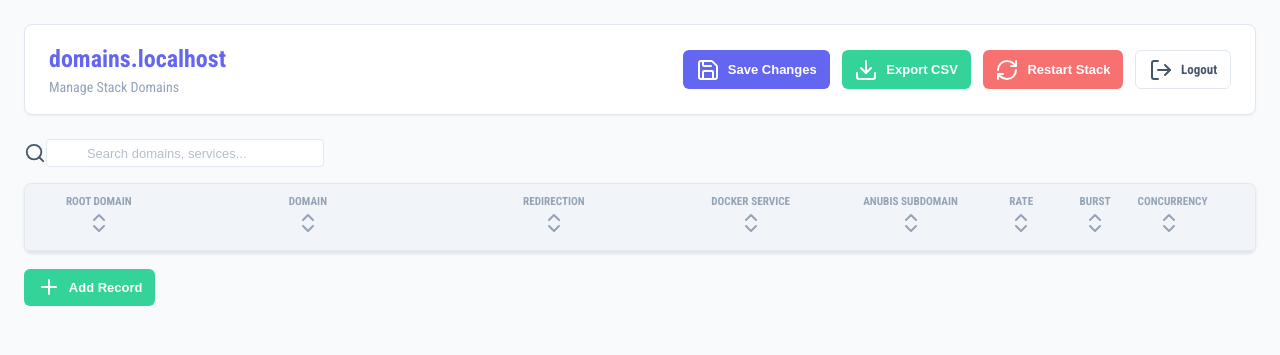
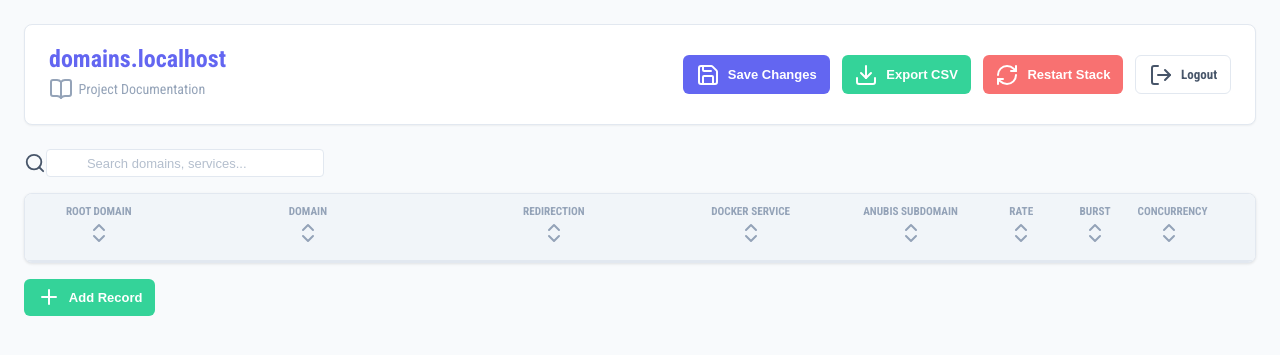
Before and after one commit to pinano/traefik-crowdsec-anubis-grafana, a Flask app: page / in a window 1280 px wide. Shown: the top 355 px of the page. Run offline with Flask 3, Linux system fonts and the light colour scheme; the visitor is signed in with stand-in values (Sample User, id 1); data that the repository does not hold is empty.

Commit message:
include doc link

```diff
--- a/config/domain-manager/static/style.css
+++ b/config/domain-manager/static/style.css
@@ -59,9 +59,23 @@ header {
     color: var(--primary-color);
 }
 
-.logo p {
+.logo .subtitle-link {
     font-size: 0.875rem;
     color: var(--text-muted);
+    text-decoration: none;
+    display: inline-flex;
+    align-items: center;
+    gap: 0.35rem;
+    transition: color 0.2s;
+}
+
+.logo .subtitle-link:hover {
+    color: var(--primary-color);
+}
+
+.logo .subtitle-link i {
+    width: 14px;
+    height: 14px;
 }
 
 .actions {
@@ -619,7 +633,12 @@ input:focus {
     }
 
     /* Card View for Table */
-    table, thead, tbody, th, td, tr {
+    table,
+    thead,
+    tbody,
+    th,
+    td,
+    tr {
         display: block;
     }
 
@@ -633,7 +652,7 @@ input:focus {
         margin-bottom: 1rem;
         border: 1px solid var(--border-color);
         border-radius: 0.5rem;
-        box-shadow: 0 1px 2px rgba(0,0,0,0.05);
+        box-shadow: 0 1px 2px rgba(0, 0, 0, 0.05);
         background: var(--card-bg);
         overflow: hidden;
     }
@@ -689,7 +708,8 @@ input:focus {
     input[type="text"],
     input[type="password"],
     input[type="number"] {
-        font-size: 16px; /* Prevent zoom on iOS */
+        font-size: 16px;
+        /* Prevent zoom on iOS */
     }
 
     /* Width overrides for card view */
--- a/config/domain-manager/templates/index.html
+++ b/config/domain-manager/templates/index.html
@@ -19,7 +19,10 @@
         <header>
             <div class="logo">
                 <h1>domains.{{ domain }}</h1>
-                <p>Manage Stack Domains</p>
+                <a href="https://github.com/pinano/traefik-crowdsec-anubis-grafana" target="_blank"
+                    class="subtitle-link">
+                    <i data-lucide="book-open"></i> Project Documentation
+                </a>
             </div>
             <div class="actions">
                 <button id="save-btn" class="btn btn-primary">
```
